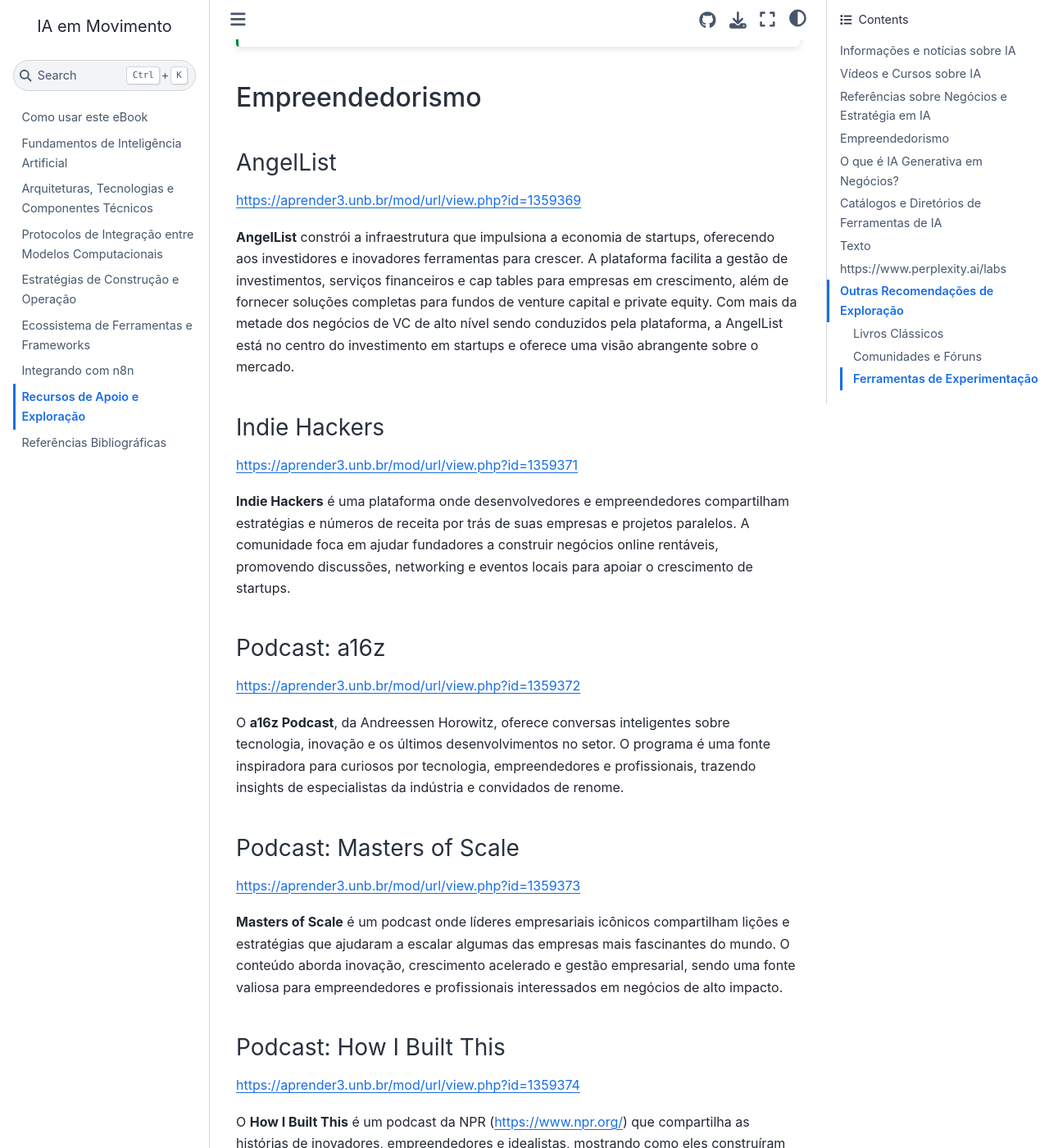
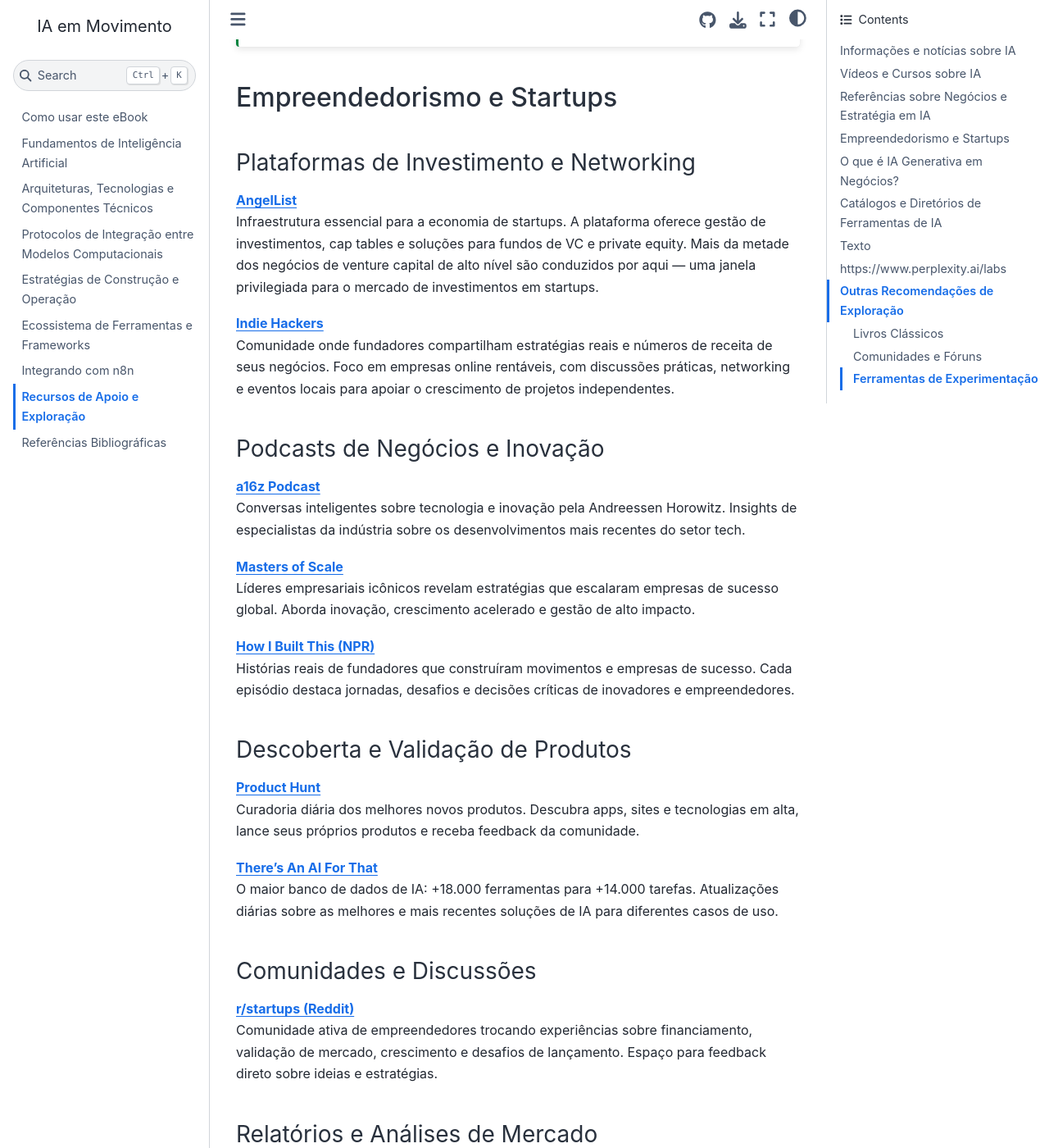
Before and after one commit to unb-lamfo-negocios-ai/LivroIAemMovimento, a Jupyter Book: the page built from capitulos/capRecursosDeApoio.md, in a window 1280 px wide and 1400 px high, scrolled down 12306 px. Shown: the whole window at 82% size. Built offline with Jupyter Book 1.0.4 settings and Sphinx 7.4.7 and the Sphinx Book theme 1.1.4, drawn with Linux system fonts in a browser that asks for light colours; pages that are not in the unit, such as notebooks, are missing from menus; cross-references to code outside the pages are shown as plain code; some of the changed text lies outside the part shown.

Commit message:
Update capRecursosDeApoio.md

```diff
--- a/capitulos/capRecursosDeApoio.md
+++ b/capitulos/capRecursosDeApoio.md
@@ -204,73 +204,52 @@
 - Configure alertas ou assine newsletters dessas fontes para receber atualizações regulares
 :::
 
-## Empreendedorismo
+## Empreendedorismo e Startups
 
-### AngelList
+### Plataformas de Investimento e Networking
 
-https://aprender3.unb.br/mod/url/view.php?id=1359369
+**[AngelList](https://aprender3.unb.br/mod/url/view.php?id=1359369)**
+Infraestrutura essencial para a economia de startups. A plataforma oferece gestão de investimentos, cap tables e soluções para fundos de VC e private equity. Mais da metade dos negócios de venture capital de alto nível são conduzidos por aqui — uma janela privilegiada para o mercado de investimentos em startups.
 
-**AngelList** constrói a infraestrutura que impulsiona a economia de startups, oferecendo aos investidores e inovadores ferramentas para crescer. A plataforma facilita a gestão de investimentos, serviços financeiros e cap tables para empresas em crescimento, além de fornecer soluções completas para fundos de venture capital e private equity. Com mais da metade dos negócios de VC de alto nível sendo conduzidos pela plataforma, a AngelList está no centro do investimento em startups e oferece uma visão abrangente sobre o mercado.
+**[Indie Hackers](https://aprender3.unb.br/mod/url/view.php?id=1359371)**
+Comunidade onde fundadores compartilham estratégias reais e números de receita de seus negócios. Foco em empresas online rentáveis, com discussões práticas, networking e eventos locais para apoiar o crescimento de projetos independentes.
 
-### Indie Hackers
+### Podcasts de Negócios e Inovação
 
-https://aprender3.unb.br/mod/url/view.php?id=1359371
+**[a16z Podcast](https://aprender3.unb.br/mod/url/view.php?id=1359372)**
+Conversas inteligentes sobre tecnologia e inovação pela Andreessen Horowitz. Insights de especialistas da indústria sobre os desenvolvimentos mais recentes do setor tech.
 
-**Indie Hackers** é uma plataforma onde desenvolvedores e empreendedores compartilham estratégias e números de receita por trás de suas empresas e projetos paralelos. A comunidade foca em ajudar fundadores a construir negócios online rentáveis, promovendo discussões, networking e eventos locais para apoiar o crescimento de startups.
+**[Masters of Scale](https://aprender3.unb.br/mod/url/view.php?id=1359373)**
+Líderes empresariais icônicos revelam estratégias que escalaram empresas de sucesso global. Aborda inovação, crescimento acelerado e gestão de alto impacto.
 
-### Podcast: a16z
+**[How I Built This (NPR)](https://aprender3.unb.br/mod/url/view.php?id=1359374)**
+Histórias reais de fundadores que construíram movimentos e empresas de sucesso. Cada episódio destaca jornadas, desafios e decisões críticas de inovadores e empreendedores.
 
-https://aprender3.unb.br/mod/url/view.php?id=1359372
+### Descoberta e Validação de Produtos
 
-O **a16z Podcast**, da Andreessen Horowitz, oferece conversas inteligentes sobre tecnologia, inovação e os últimos desenvolvimentos no setor. O programa é uma fonte inspiradora para curiosos por tecnologia, empreendedores e profissionais, trazendo insights de especialistas da indústria e convidados de renome.
+**[Product Hunt](https://aprender3.unb.br/mod/url/view.php?id=1359375)**
+Curadoria diária dos melhores novos produtos. Descubra apps, sites e tecnologias em alta, lance seus próprios produtos e receba feedback da comunidade.
 
-### Podcast: Masters of Scale
+**[There's An AI For That](https://aprender3.unb.br/mod/url/view.php?id=1359379)**
+O maior banco de dados de IA: +18.000 ferramentas para +14.000 tarefas. Atualizações diárias sobre as melhores e mais recentes soluções de IA para diferentes casos de uso.
 
-https://aprender3.unb.br/mod/url/view.php?id=1359373
+### Comunidades e Discussões
 
-**Masters of Scale** é um podcast onde líderes empresariais icônicos compartilham lições e estratégias que ajudaram a escalar algumas das empresas mais fascinantes do mundo. O conteúdo aborda inovação, crescimento acelerado e gestão empresarial, sendo uma fonte valiosa para empreendedores e profissionais interessados em negócios de alto impacto.
+**[r/startups (Reddit)](https://aprender3.unb.br/mod/url/view.php?id=1359376)**
+Comunidade ativa de empreendedores trocando experiências sobre financiamento, validação de mercado, crescimento e desafios de lançamento. Espaço para feedback direto sobre ideias e estratégias.
 
-### Podcast: How I Built This
+### Relatórios e Análises de Mercado
 
-https://aprender3.unb.br/mod/url/view.php?id=1359374
+**[State of AI Report](https://aprender3.unb.br/mod/url/view.php?id=1359377)**
+Análise anual dos desenvolvimentos mais relevantes em IA. Cobre avanços tecnológicos, aplicações comerciais, implicações políticas e questões de segurança. Produzido por Nathan Benaich e Air Street Capital.
 
-O **How I Built This** é um podcast da NPR (https://www.npr.org/) que compartilha as histórias de inovadores, empreendedores e idealistas, mostrando como eles construíram movimentos e empresas de sucesso. Cada episódio destaca as jornadas e desafios enfrentados por esses fundadores enquanto criam negócios impactantes.
+**[TechCrunch Brasil](https://aprender3.unb.br/mod/url/view.php?id=1359378)**
+Notícias e análises sobre o ecossistema brasileiro de startups. Cobertura de investimentos, capital de risco, fintechs e inovações tecnológicas locais.
 
-### Product Hunt
+### Educação e Capacitação
 
-https://aprender3.unb.br/mod/url/view.php?id=1359375
-
-**Product Hunt** é uma plataforma que faz a curadoria dos melhores novos produtos todos os dias. Descubra os mais recentes aplicativos móveis, sites e produtos de tecnologia que estão gerando conversas e inovações. A comunidade também permite que criadores lancem seus produtos e recebam feedback.
-
-### r/startups Reddit
-
-https://aprender3.unb.br/mod/url/view.php?id=1359376
-**r/startups** é uma comunidade no Reddit dedicada a empreendedores e entusiastas de startups. O espaço é voltado para compartilhar experiências, discutir estratégias e pedir feedback sobre ideias e negócios em desenvolvimento. Os membros trocam insights sobre financiamento, validação de mercado, crescimento e desafios enfrentados durante o lançamento e escalabilidade de startups.
-
-### State of AI Report
-
-https://aprender3.unb.br/mod/url/view.php?id=1359377
-
-O **State of AI Report 2024** analisa os desenvolvimentos mais interessantes em Inteligência Artificial. O relatório cobre avanços tecnológicos, aplicações comerciais, implicações políticas e econômicas, e aborda questões de segurança relacionadas à IA. Produzido por Nathan Benaich e a Air Street Capital, o objetivo é fomentar um debate informado sobre o futuro da IA.
-
-### TechCrunch Brazil
-
-https://aprender3.unb.br/mod/url/view.php?id=1359378
-
-No **TechCrunch Brasil**, você encontra as últimas notícias e análises sobre startups, investimentos e capital de risco no país. A plataforma cobre as principais inovações tecnológicas e as histórias de fundadores no cenário de startups brasileiro, com foco em fintechs, comércio digital, e avanços tecnológicos.
-
-### There is an AI for that
-
-https://aprender3.unb.br/mod/url/view.php?id=1359379
-
-O **There's An AI For That** é o maior banco de dados de IA, com mais de 18.000 ferramentas disponíveis para mais de 14.000 tarefas. A plataforma permite que os usuários encontrem as melhores e mais recentes ferramentas de IA para diferentes casos de uso, com atualizações diárias.
-
-### Y Combinator Startup School
-
-https://aprender3.unb.br/mod/url/view.php?id=1359380
-
-O **Startup School** é um curso online gratuito oferecido pela Y Combinator para ensinar como iniciar uma startup. Com conteúdo baseado em 15 anos de experiência, o curso oferece conselhos práticos e conecta fundadores com potenciais cofundadores. O currículo inclui temas como construção de MVP, captação de recursos e crescimento de usuários.
-
+**[Y Combinator Startup School](https://aprender3.unb.br/mod/url/view.php?id=1359380)**
+Curso online gratuito para iniciar startups, baseado em 15 anos de experiência da YC. Conteúdo prático sobre MVP, captação de recursos, crescimento de usuários e conexão com potenciais cofundadores.
 ## O que é IA Generativa em Negócios?
 
 ### Blog BuskTech - IA Generativa: Um Guia Completo
```
